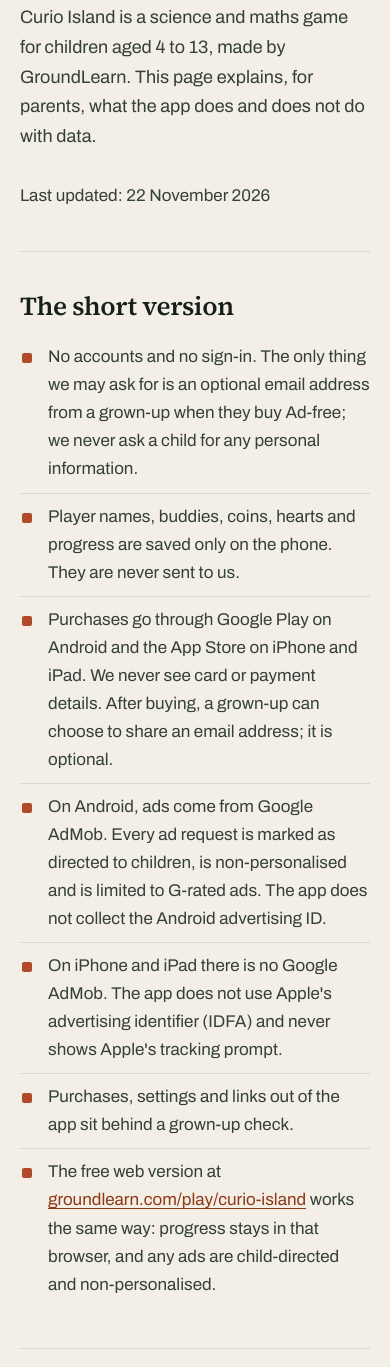
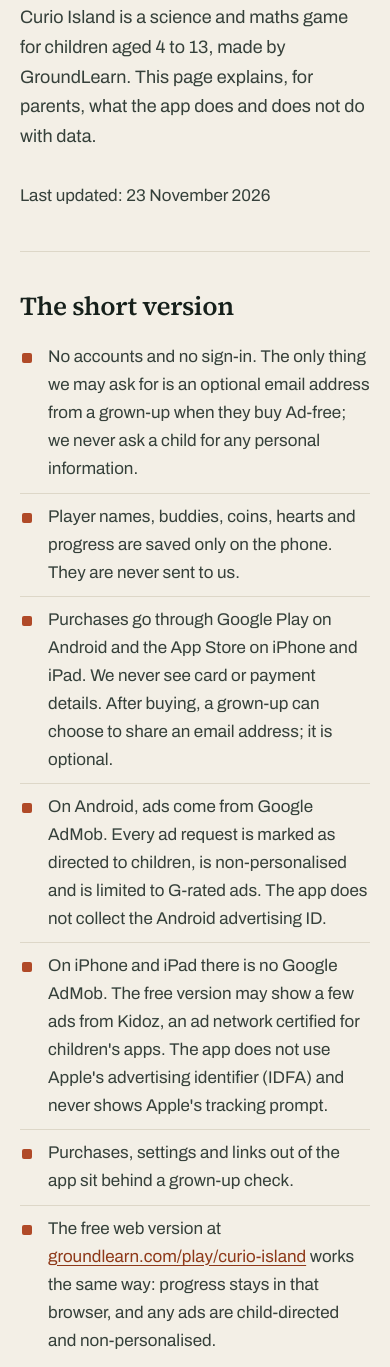
Before and after one commit to singhalsachin2003/groundlearn-site, a plain HTML site: page curio/privacy/index.html in a window 390 px wide. Shown: the part 251-1618 px from the top of the page. Drawn offline with Linux system fonts and the light colour scheme.

Commit message:
Curio privacy: Kidoz ads on iPhone and iPad
Co-Authored-By: Claude Opus 5.5 <noreply@anthropic.com>
Claude-Session: https://claude.ai/code/session_01XCE7o2xpRp8LfasTFoTgSY

```diff
--- a/curio/privacy/index.html
+++ b/curio/privacy/index.html
@@ -38,7 +38,7 @@
 <p class="crumbs"><a href="/">GroundLearn</a> / Curio Island / Privacy</p>
 <h1>Curio Island privacy policy</h1>
 <p class="lede">Curio Island is a science and maths game for children aged 4 to 13, made by GroundLearn. This page explains, for parents, what the app does and does not do with data.</p>
-<p>Last updated: 22 November 2026</p>
+<p>Last updated: 23 November 2026</p>
 </div></div>
 <div class="wrap" style="max-width:860px">
 
@@ -49,7 +49,7 @@
 <li>Player names, buddies, coins, hearts and progress are saved only on the phone. They are never sent to us.</li>
 <li>Purchases go through Google Play on Android and the App Store on iPhone and iPad. We never see card or payment details. After buying, a grown-up can choose to share an email address; it is optional.</li>
 <li>On Android, ads come from Google AdMob. Every ad request is marked as directed to children, is non-personalised and is limited to G-rated ads. The app does not collect the Android advertising ID.</li>
-<li>On iPhone and iPad there is no Google AdMob. The app does not use Apple's advertising identifier (IDFA) and never shows Apple's tracking prompt.</li>
+<li>On iPhone and iPad there is no Google AdMob. The free version may show a few ads from Kidoz, an ad network certified for children's apps. The app does not use Apple's advertising identifier (IDFA) and never shows Apple's tracking prompt.</li>
 <li>Purchases, settings and links out of the app sit behind a grown-up check.</li>
 <li>The free web version at <a href="https://groundlearn.com/play/curio-island/">groundlearn.com/play/curio-island</a> works the same way: progress stays in that browser, and any ads are child-directed and non-personalised.</li>
 </ul>
@@ -86,6 +86,7 @@
 <h2>On iPhone and iPad</h2>
 <p>The iPhone and iPad app works like the Android app: no accounts or sign-in, every player's progress stays on the device, and purchases, settings and links sit behind a grown-up check in Parent Corner. It is listed in Apple's Kids Category.</p>
 <p><strong>No tracking.</strong> The app contains no Google AdMob and no analytics or tracking software. It does not use Apple's advertising identifier (IDFA) and never asks to track.</p>
+<p><strong>Advertising on iPhone and iPad (Kidoz).</strong> The free version may show a few ads from Kidoz, an ad network certified for children's apps (COPPA Safe Harbor through PRIVO) that follows Apple's Kids Category rules: its ads are contextual, chosen from the app's content and not from information about your child, and reviewed by people before they run. A full-screen ad appears only after a finished level, never in the first minutes. A child sees a reward ad only when they choose "Watch an ad" for a heart. There are no banner ads on iPhone and iPad. Unlocking the whole island removes ads. To deliver ads and prevent fraud, Kidoz receives a shortened IP address (enough for a city-level location at most), how ads are viewed and tapped, and ad error reports, sent encrypted. This is not linked to your child and not used for tracking. See <a href="https://www.kidoz.net/privacy-policies">Kidoz's privacy policy</a>.</p>
 <p><strong>Free version, free trial and the whole-island unlock.</strong> The first two levels of every lab are free. A grown-up can start a free 7-day trial and can unlock the whole island with a one-time purchase. Both go through Apple, which processes any payment. RevenueCat, our purchase-validation service, receives a random identifier created by the app and the purchase record (product, date and price), including the date the free trial was taken, which the app uses only to work out when the trial ends. RevenueCat receives no name, email or payment details. See <a href="https://www.revenuecat.com/privacy">RevenueCat's privacy policy</a>.</p>
 <p><strong>Parent email (optional).</strong> As on Android, after the unlock purchase a grown-up may choose to share an email address for news about Curio Island and GroundLearn. It is never asked of a child and is never used for advertising, sold or shared.</p>
 </section>
```
